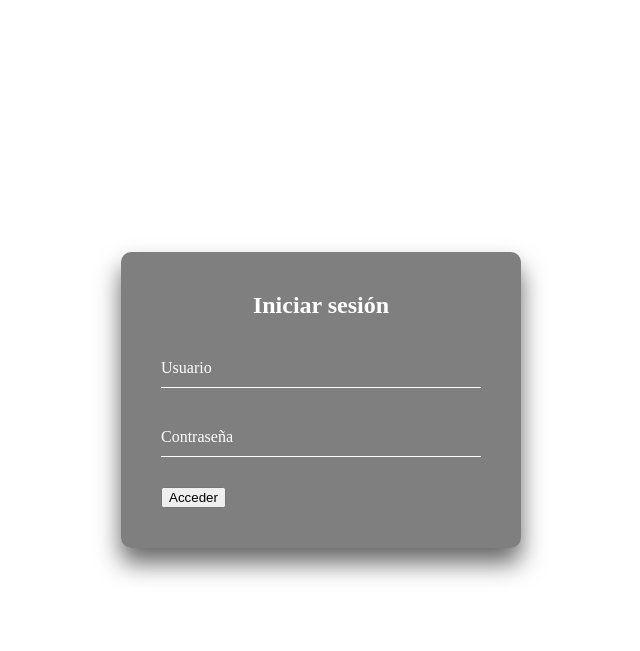
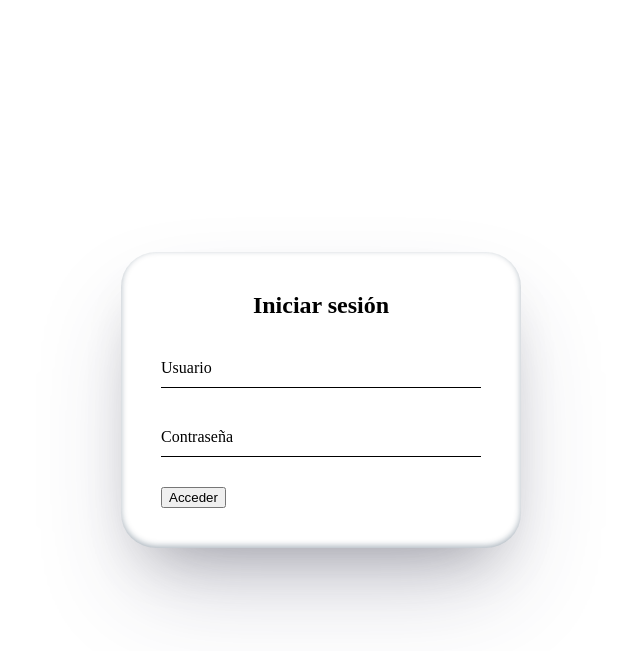
Before and after one commit to samuelperez7/bibliotecaWeb, a PHP site: page / in a window 1280 px wide. Shown: the top 651 px of the page, without its empty margins (319-959 px from the left). Run offline with PHP 8.4, Linux system fonts and the light colour scheme.

Commit message:
Reorganizacion en subdirectorios

```diff
--- a/index.php
+++ b/index.php
@@ -1,94 +1,19 @@
 <!DOCTYPE html>
 <html lang="es">
-
     <head>
         <meta charset="UTF-8">
         <title>Iniciar sesión</title>
-    <style>
-        html {
-            height: 100%;
-        }
-
-        .login-box {
-            position: absolute;
-            top: 50%;
-            left: 50%;
-            width: 400px;
-            padding: 40px;
-            transform: translate(-50%, -50%);
-            background: rgba(0, 0, 0, .5);
-            box-sizing: border-box;
-            box-shadow: 0 15px 25px rgba(0, 0, 0, .6);
-            border-radius: 10px;
-        }
-
-        .login-box h2 {
-            margin: 0 0 30px;
-            padding: 0;
-            color: #fff;
-            text-align: center;
-        }
-
-        .login-box .user-box {
-            position: relative;
-        }
-
-        .login-box .user-box input {
-            width: 100%;
-            padding: 10px 0;
-            font-size: 16px;
-            color: #fff;
-            margin-bottom: 30px;
-            border: none;
-            border-bottom: 1px solid #fff;
-            outline: none;
-            background: transparent;
-        }
-
-        .login-box .user-box label {
-            position: absolute;
-            top: 0;
-            left: 0;
-            padding: 10px 0;
-            font-size: 16px;
-            color: #fff;
-            pointer-events: none;
-            transition: .5s;
-        }
-
-        .login-box .user-box input:focus~label,
-        .login-box .user-box input:valid~label {
-            top: -20px;
-            left: 0;
-            color: #03e9f4;
-            font-size: 12px;
-        }
-
-        .login-box form a {
-            position: relative;
-            display: inline-block;
-            padding: 10px 20px;
-            color: #03e9f4;
-            font-size: 16px;
-            text-decoration: none;
-            text-transform: uppercase;
-            overflow: hidden;
-            transition: .5s;
-            margin-top: 40px;
-            letter-spacing: 4px
-        }
-    </style>
+        <link rel="stylesheet" href="style/login.css">
     </head>
-
     <body>
-    <div class="login-box">
+        <div class="contenedor-login">
             <h2>Iniciar sesión</h2>
-        <form action="procesarLogin.php" method="POST">
-            <div class="user-box">
+            <form action="php/procesarLogin.php" method="POST">
+                <div class="campo-login">
                     <input type="text" name="usuario" required>
                     <label>Usuario</label>
                 </div>
-            <div class="user-box">
+                <div class="campo-login">
                     <input type="password" name="password" required>
                     <label>Contraseña</label>
                 </div>
@@ -96,5 +21,4 @@
             </form>
         </div>
     </body>
-
 </html>
--- /dev/null
+++ b/style/login.css
@@ -0,0 +1,72 @@
+html {
+	height: 100%;
+}
+
+.contenedor-login {
+	position: absolute;
+	top: 50%;
+	left: 50%;
+	width: 400px;
+	padding: 40px;
+	transform: translate(-50%, -50%);
+	background-color: var(--bg);
+    color: black;
+	box-sizing: border-box;
+	box-shadow:
+		rgba(50, 50, 93, 0.25) 0px 50px 100px -20px,
+		rgba(0, 0, 0, 0.3) 0px 30px 60px -30px,
+		rgba(10, 37, 64, 0.35) 0px -2px 6px 0px inset;
+	border-radius: 35px;
+}
+
+.contenedor-login h2 {
+	margin: 0 0 30px;
+	padding: 0;
+	text-align: center;
+}
+
+.contenedor-login .campo-login {
+	position: relative;
+}
+
+.contenedor-login .campo-login input {
+	width: 100%;
+	padding: 10px 0;
+	font-size: 16px;
+	margin-bottom: 30px;
+	border: none;
+	border-bottom: 1px solid black;
+	outline: none;
+	background: transparent;
+}
+
+.contenedor-login .campo-login label {
+	position: absolute;
+	top: 0;
+	left: 0;
+	padding: 10px 0;
+	font-size: 16px;
+	color: black;
+	pointer-events: none;
+	transition: 0.5s;
+}
+
+.contenedor-login .campo-login input:focus ~ label,
+.contenedor-login .campo-login input:valid ~ label {
+	top: -20px;
+	left: 0;
+	font-size: 12px;
+}
+
+.contenedor-login form a {
+	position: relative;
+	display: inline-block;
+	padding: 10px 20px;
+	font-size: 16px;
+	text-decoration: none;
+	text-transform: uppercase;
+	overflow: hidden;
+	transition: 0.5s;
+	margin-top: 40px;
+	letter-spacing: 4px;
+}
```
Also changed, not shown: style/cards.css (added, +46 -0 lines), php/conexion/conexionBibliotecario.php (renamed from conexion/conexionBibliotecario.php), php/conexion/conexionCliente.php (renamed from conexion/conexionCliente.php), php/editarEjemplar.php (renamed from editarEjemplar.php), php/gestionEjemplares.php (renamed from gestionEjemplares.php), php/libro.php (renamed from libro.php), php/prestamos.php (renamed from prestamos.php), php/procesarLogin.php (renamed from procesarLogin.php). Lines whose indentation alone changed are shown as unchanged.
